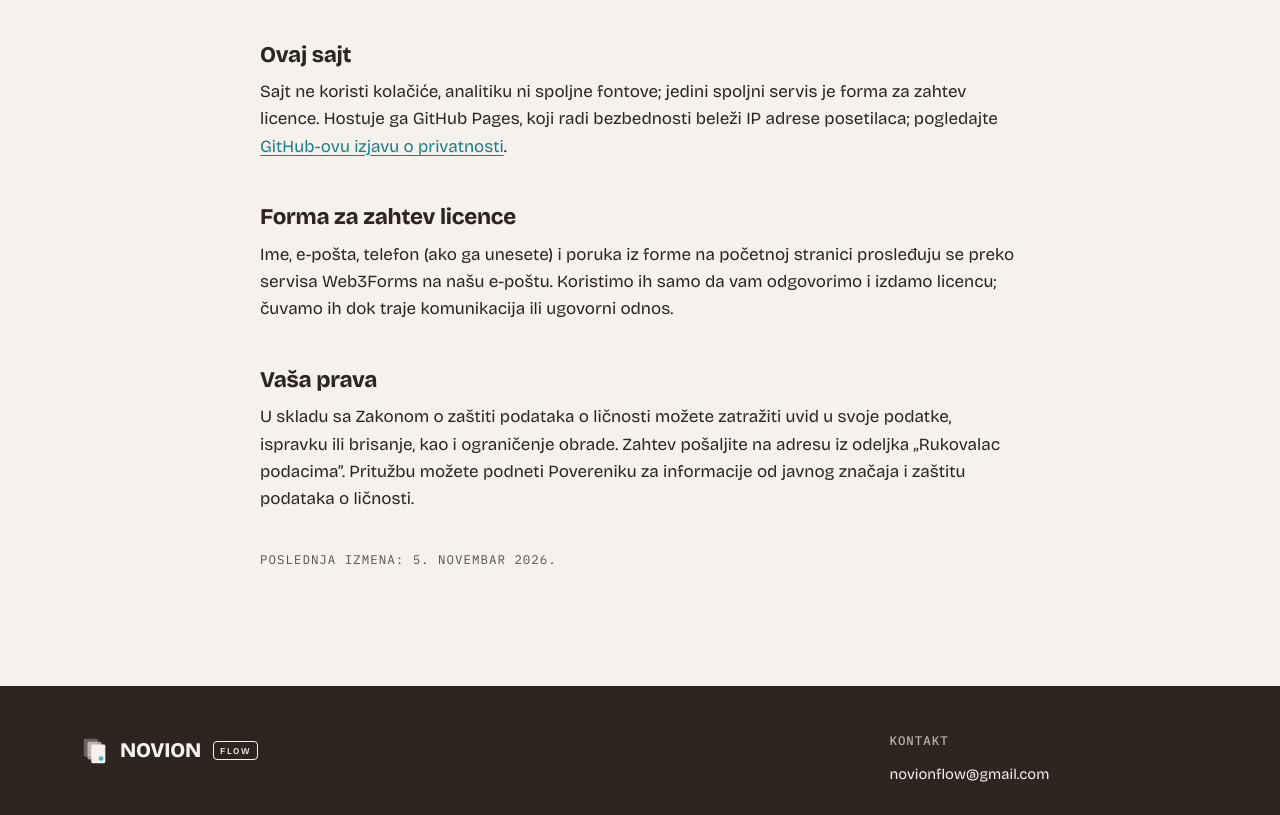
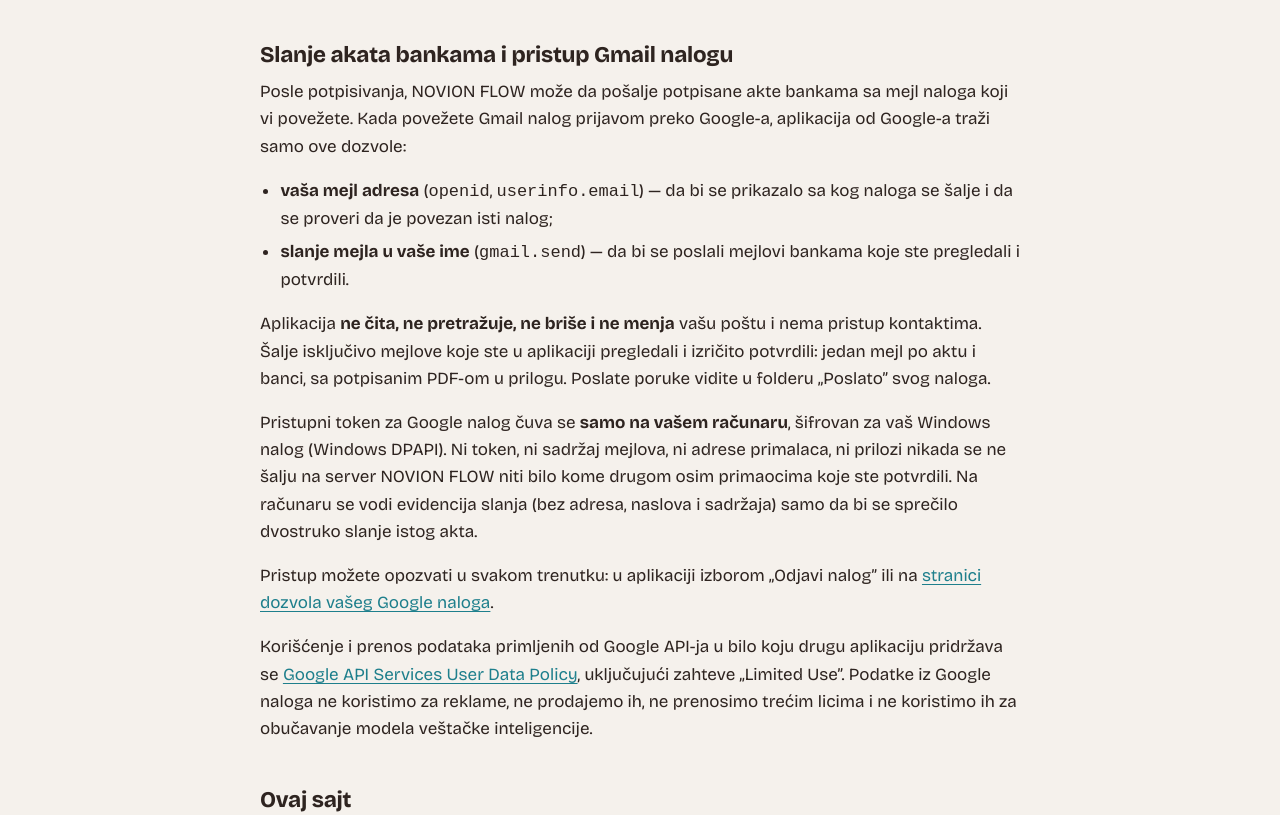
Before and after one commit to NovionFlow/novionFlowSajt, a plain HTML site: page privatnost.html in a window 1280 px wide. Shown: the part 1261-2076 px from the top of the page. Drawn offline with Linux system fonts and the light colour scheme.

Commit message:
privatnost.html

```diff
--- a/privatnost.html
+++ b/privatnost.html
@@ -1,5 +1,5 @@
 <!doctype html>
-<!-- Pre objave zameniti sve što je označeno klasom "dopuniti" (rukovalac podacima, kontakt). -->
+<!-- Rukovalac podacima: fizičko lice (2026-11-10). Kad se osnuje firma, zameniti red u odeljku „Rukovalac podacima”. -->
 <html lang="sr-Latn">
   <head>
     <meta charset="utf-8" />
@@ -28,13 +28,14 @@
         <h1>Politika privatnosti</h1>
         <p>
           Ovde je opisano koje podatke obrađuju aplikacija NOVION FLOW i njen licencni server, zašto i koliko dugo.
-          Ukratko: <strong>dokumenti koje obrađujete ostaju na vašem računaru</strong>. Server zna samo ono što je
+          Ukratko: <strong>dokumenti koje obrađujete ostaju na vašem računaru</strong>, osim akata koje sami pošaljete
+          bankama sa svog mejl naloga. Server zna samo ono što je
           potrebno za licencu.
         </p>
 
         <h2>Rukovalac podacima</h2>
         <p>
-          <span class="dopuniti">Naziv firme d.o.o., Ulica i broj, Grad, PIB —, MB —</span><br />
+          <strong>Marko Mijatović</strong>, fizičko lice — autor aplikacije NOVION FLOW<br />
           Kontakt za pitanja o privatnosti: <a href="mailto:novionflow@gmail.com">novionflow@gmail.com</a>
         </p>
 
@@ -89,6 +90,44 @@
           koristimo za reklamiranje.
         </p>
 
+        <h2 id="gmail">Slanje akata bankama i pristup Gmail nalogu</h2>
+        <p>
+          Posle potpisivanja, NOVION FLOW može da pošalje potpisane akte bankama sa mejl naloga koji vi povežete. Kada
+          povežete Gmail nalog prijavom preko Google-a, aplikacija od Google-a traži samo ove dozvole:
+        </p>
+        <ul>
+          <li>
+            <strong>vaša mejl adresa</strong> (<code>openid</code>, <code>userinfo.email</code>) — da bi se prikazalo sa
+            kog naloga se šalje i da se proveri da je povezan isti nalog;
+          </li>
+          <li>
+            <strong>slanje mejla u vaše ime</strong> (<code>gmail.send</code>) — da bi se poslali mejlovi bankama koje ste
+            pregledali i potvrdili.
+          </li>
+        </ul>
+        <p>
+          Aplikacija <strong>ne čita, ne pretražuje, ne briše i ne menja</strong> vašu poštu i nema pristup
+          kontaktima. Šalje isključivo mejlove koje ste u aplikaciji pregledali i izričito potvrdili: jedan mejl po
+          aktu i banci, sa potpisanim PDF-om u prilogu. Poslate poruke vidite u folderu „Poslato” svog naloga.
+        </p>
+        <p>
+          Pristupni token za Google nalog čuva se <strong>samo na vašem računaru</strong>, šifrovan za vaš Windows
+          nalog (Windows DPAPI). Ni token, ni sadržaj mejlova, ni adrese primalaca, ni prilozi nikada se ne šalju na
+          server NOVION FLOW niti bilo kome drugom osim primaocima koje ste potvrdili. Na računaru se vodi evidencija
+          slanja (bez adresa, naslova i sadržaja) samo da bi se sprečilo dvostruko slanje istog akta.
+        </p>
+        <p>
+          Pristup možete opozvati u svakom trenutku: u aplikaciji izborom „Odjavi nalog” ili na
+          <a href="https://myaccount.google.com/permissions">stranici dozvola vašeg Google naloga</a>.
+        </p>
+        <p>
+          Korišćenje i prenos podataka primljenih od Google API-ja u bilo koju drugu aplikaciju pridržava se
+          <a href="https://developers.google.com/terms/api-services-user-data-policy"
+            >Google API Services User Data Policy</a
+          >, uključujući zahteve „Limited Use”. Podatke iz Google naloga ne koristimo za reklame, ne prodajemo ih,
+          ne prenosimo trećim licima i ne koristimo ih za obučavanje modela veštačke inteligencije.
+        </p>
+
         <h2>Ovaj sajt</h2>
         <p>
           Sajt ne koristi kolačiće, analitiku ni spoljne fontove; jedini spoljni servis je forma za zahtev licence. Hostuje ga GitHub Pages, koji radi bezbednosti
@@ -112,7 +151,7 @@
           možete podneti Povereniku za informacije od javnog značaja i zaštitu podataka o ličnosti.
         </p>
 
-        <p class="oznaka" style="margin-top: 3em">Poslednja izmena: 5. novembar 2026.</p>
+        <p class="oznaka" style="margin-top: 3em">Poslednja izmena: 10. novembar 2026.</p>
       </div>
     </main>
 
```
Also changed, not shown: index.html (+16 -2 lines).
